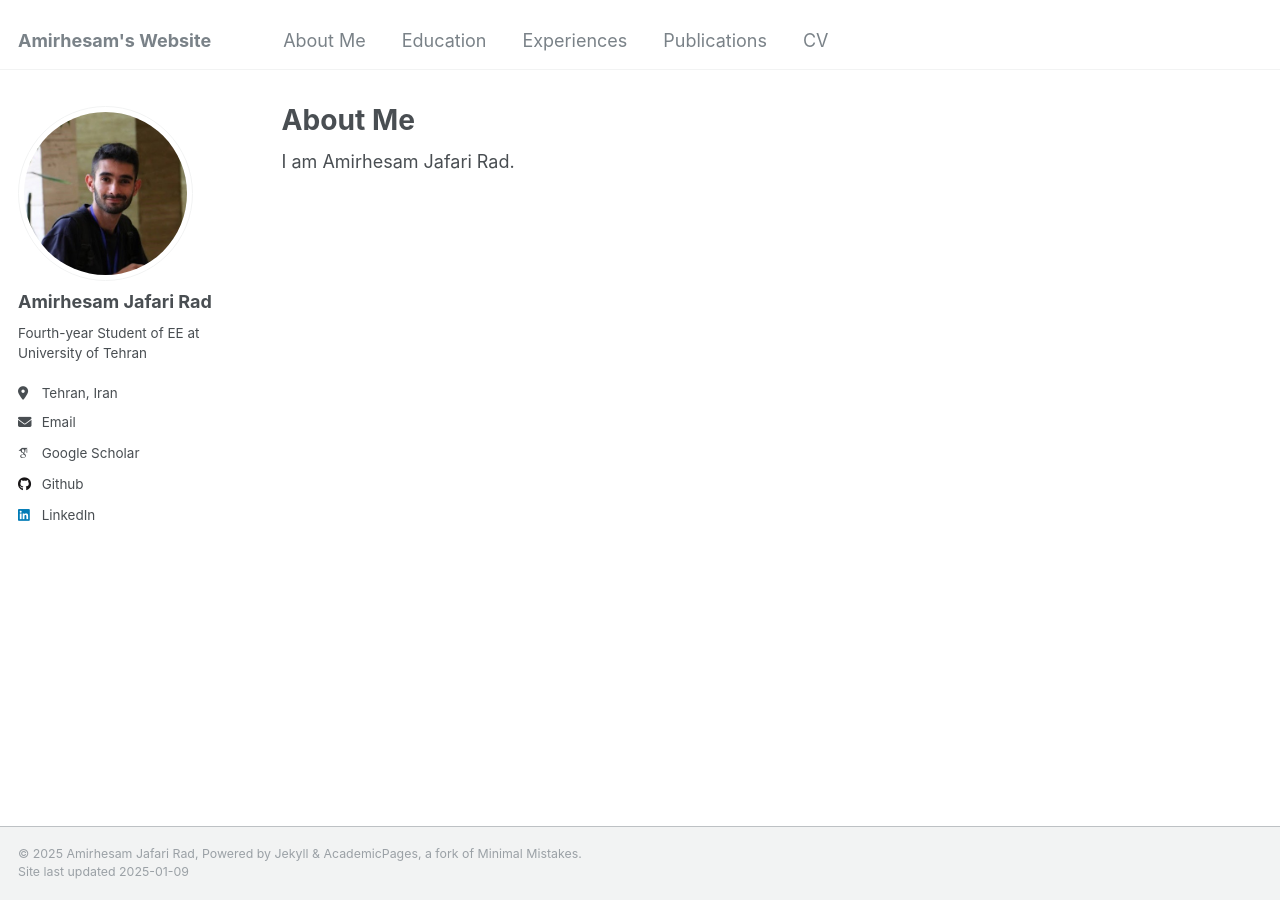
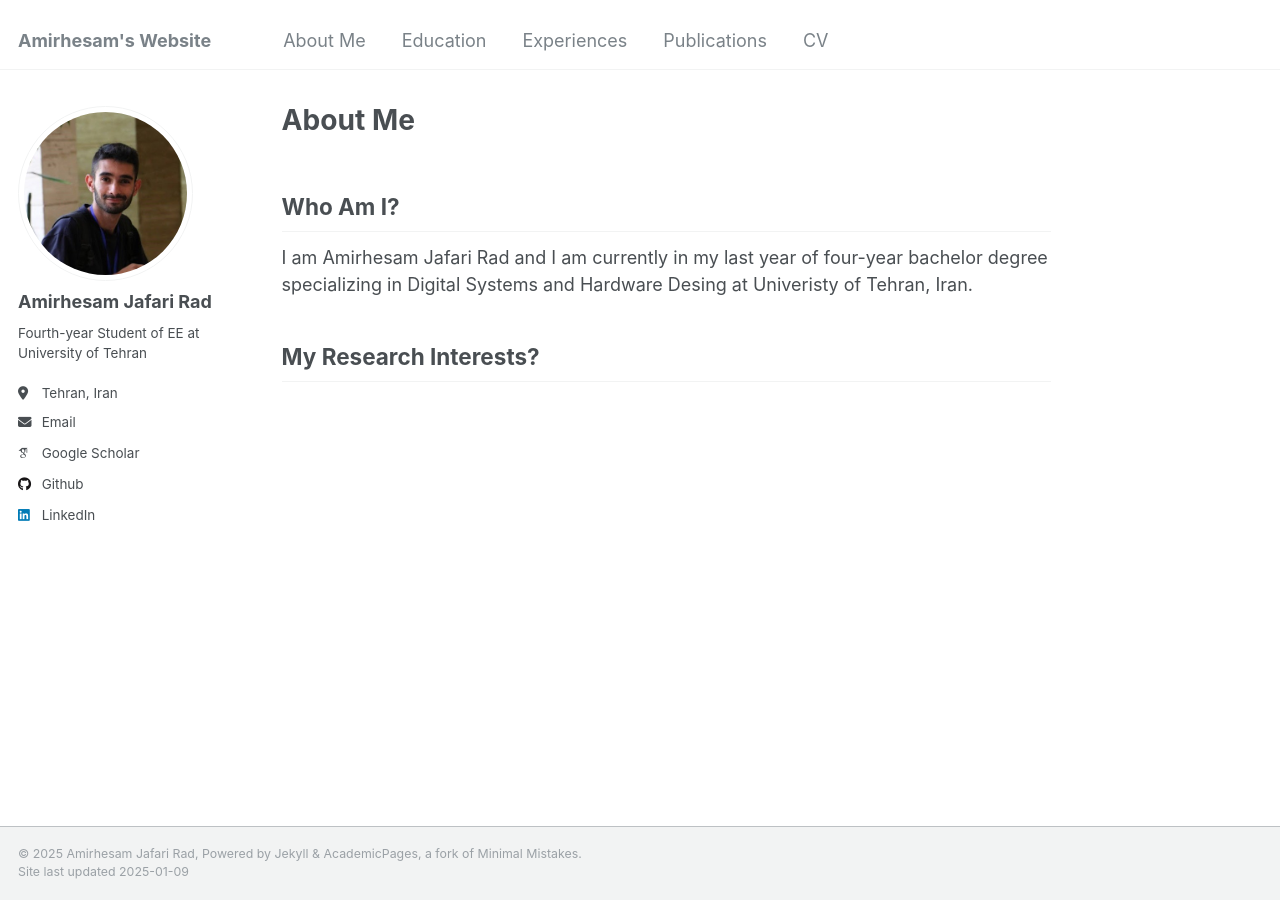
Before and after one commit to amirhjrad/amirhjrad.github.io, a Jekyll site: the page built from _pages/about.md, in a window 1280 px wide. Built offline with Jekyll 4.4.1, drawn with Linux system fonts in a browser that asks for light colours; some web fonts are replaced.

Commit message:
modified:   _pages/experiences.md

```diff
--- a/_pages/about.md
+++ b/_pages/about.md
@@ -7,4 +7,7 @@ author_profile: true
   # - /about.html
 ---
 
-I am Amirhesam Jafari Rad.
+## Who Am I?
+I am Amirhesam Jafari Rad and I am currently in my last year of four-year bachelor degree specializing in Digital Systems and Hardware Desing at Univeristy of Tehran, Iran.
+
+## My Research Interests?
```
Also changed, not shown: _pages/experiences.md (+3 -0 lines).
